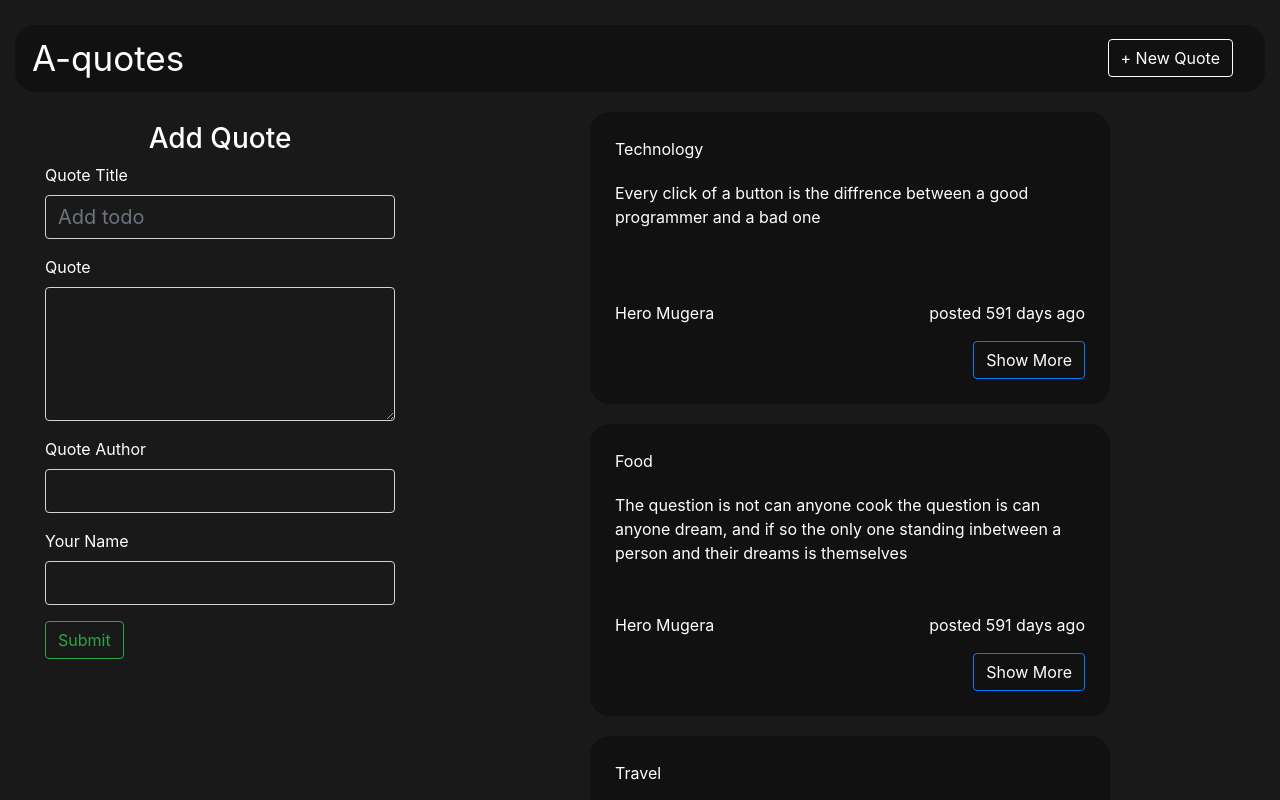
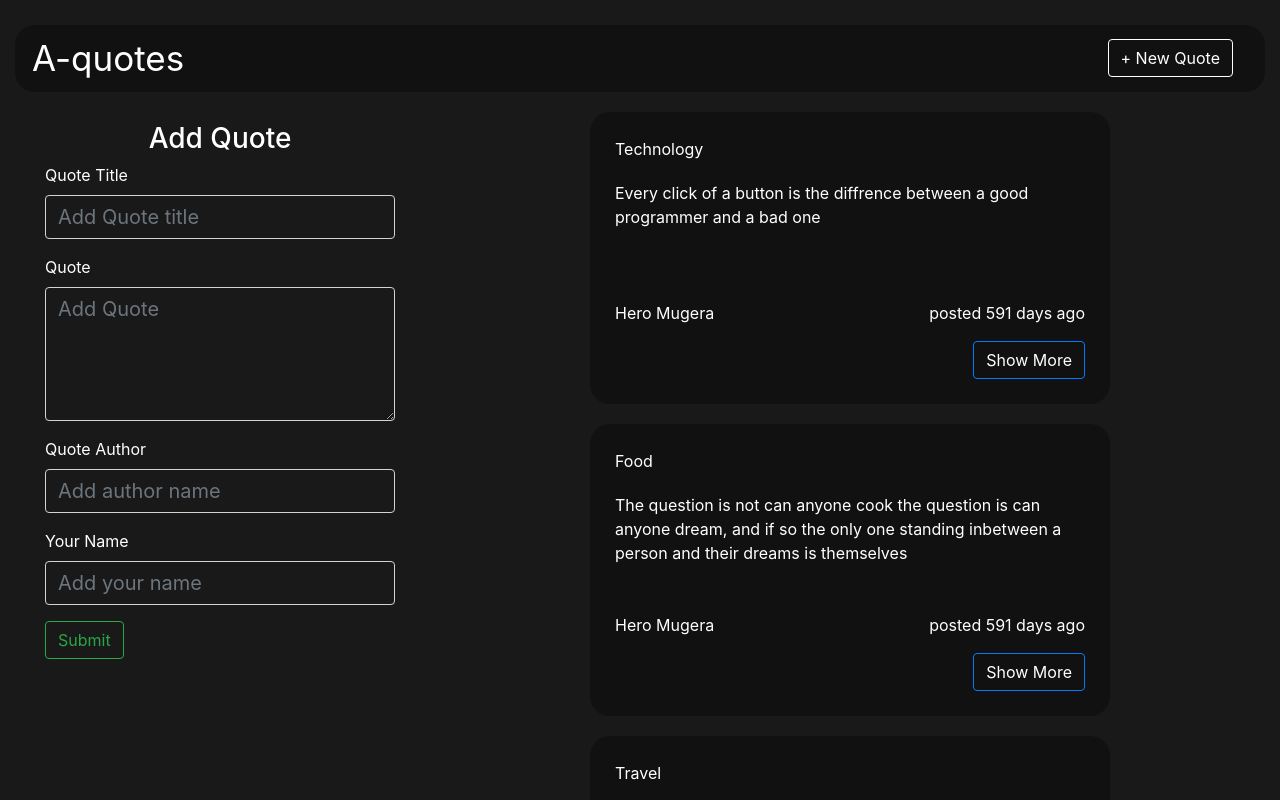
Before and after one commit to kilonzif/A-quote, an Angular app: page / in a window 1280 px wide. Shown: the top 800 px of the page. Built offline with nearby package versions, Linux system fonts and the light colour scheme.

Commit message:
update quote-form html to accept user input and get form to work

```diff
--- a/src/app/quote-item/quote-item.component.html
+++ b/src/app/quote-item/quote-item.component.html
@@ -12,7 +12,7 @@
     </div>
     <div class="main-quote">
       <p>
-        {{ quote.quote }}
+        {{ quote.quoteText }}
       </p>
     </div>
     <div class="quote-author">
--- a/src/app/quotes-form/quotes-form.component.html
+++ b/src/app/quotes-form/quotes-form.component.html
@@ -1,6 +1,6 @@
 <div class="form-wrapper">
   <h3 class="text-center">Add Quote</h3>
-  <form>
+  <form (ngSubmit)="submitQuote(); quoteForm.resetForm({})" #quoteForm="ngForm">
     <div class="mb-3">
       <label for="quoteTitle" class="form-label">Quote Title</label>
       <input
@@ -8,23 +8,49 @@
         class="form-control"
         id="quoteTitle"
         [(ngModel)]="newQuote.quoteTitle"
-        name="name"
-        #name="ngModel"
-        placeholder="Add todo"
+        name="quoteTitle"
+        #quoteTitle="ngModel"
+        placeholder="Add Quote title"
         required
       />
     </div>
     <div class="mb-3">
-      <label for="quoteTitle" class="form-label">Quote</label>
-      <textarea type="text" class="form-control" cols="30" rows="4"></textarea>
+      <label for="quote" class="form-label">Quote</label>
+      <textarea
+        id="quote"
+        type="text"
+        class="form-control"
+        cols="30"
+        rows="4"
+        [(ngModel)]="newQuote.quoteText"
+        name="  quoteText"
+        #quote="ngModel"
+        placeholder="Add Quote"
+      ></textarea>
     </div>
     <div class="mb-3">
-      <label for="quoteTitle" class="form-label">Quote Author</label>
-      <input type="text" class="form-control" id="quoteTitle" />
+      <label for="quoteAuthor" class="form-label">Quote Author</label>
+      <input
+        type="text"
+        class="form-control"
+        id="quoteAuthor"
+        [(ngModel)]="newQuote.authorName"
+        name="authorName"
+        #authorName="ngModel"
+        placeholder="Add author name"
+      />
     </div>
     <div class="mb-3">
-      <label for="quoteTitle" class="form-label">Your Name</label>
-      <input type="text" class="form-control" id="quoteTitle" />
+      <label for="userName" class="form-label">Your Name</label>
+      <input
+        type="text"
+        class="form-control"
+        id="userName"
+        [(ngModel)]="newQuote.userName"
+        name="userName"
+        #userName="ngModel"
+        placeholder="Add your name"
+      />
     </div>
 
     <button type="submit" class="btn btn-outline-success">Submit</button>
--- a/src/app/quotes.ts
+++ b/src/app/quotes.ts
@@ -2,7 +2,7 @@ export class Quotes {
   constructor(
     public id: number,
     public quoteTitle: string,
-    public quote: string,
+    public quoteText: string,
     public authorName: string,
     public userName: string,
     public datePosted: Date,
```
